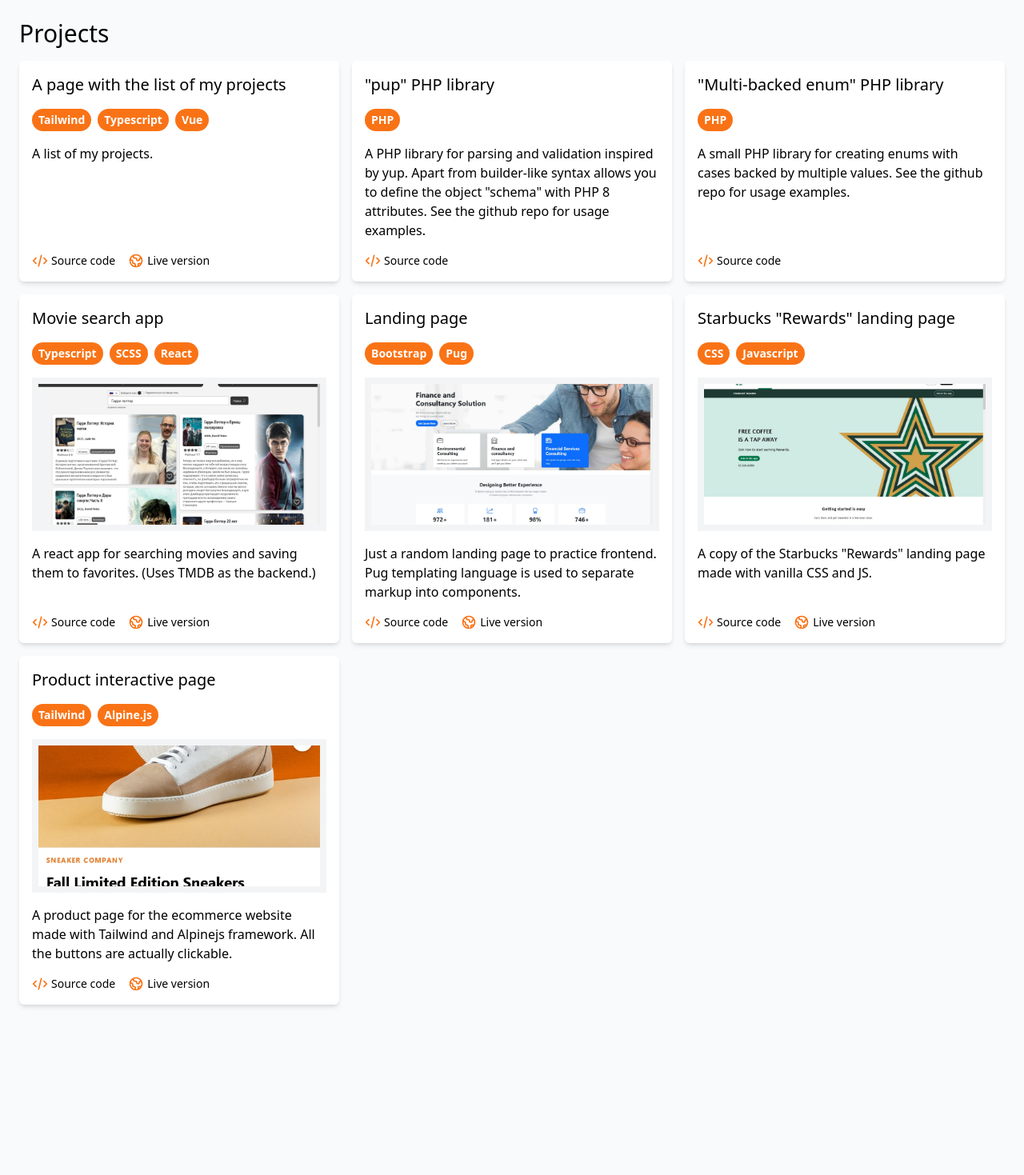
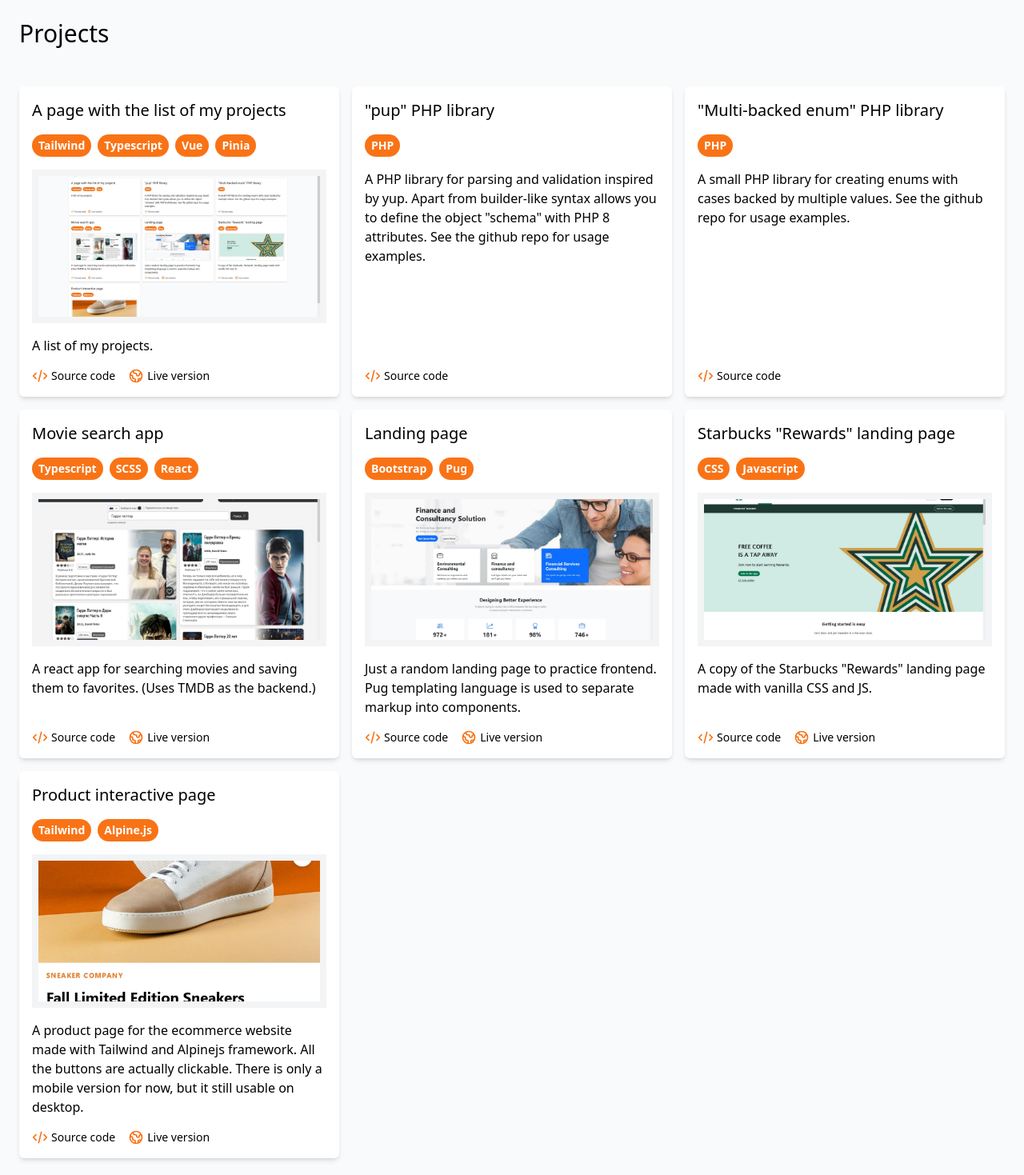
Before and after one commit to try-again-later/try-again-later.github.io, a Vue app: page / in a window 1280 px wide. Shown: the top 1469 px of the page at 80% size. Before the commit the page ends 1280 px from the top, so only its background shows below. Built offline with nearby package versions, Linux system fonts and the light colour scheme.

Commit message:
Add screenshots for the list of projects

```diff
--- a/src/App.vue
+++ b/src/App.vue
@@ -11,7 +11,7 @@ const gallery = useGalleryStore();
 <template>
   <main>
     <div class="container m-auto p-6">
-      <h1 class="text-3xl mb-4">Projects</h1>
+      <h1 class="text-3xl lg:mb-12 mb-4">Projects</h1>
       <ul class="grid grid-cols-1 gap-4 lg:grid-cols-3">
         <li v-for="project in projects" :key="project.name">
           <ProjectCard :info="project" />
--- a/src/Projects.ts
+++ b/src/Projects.ts
@@ -9,7 +9,8 @@ export type Technology =
   | 'Pug'
   | 'CSS'
   | 'Alpine.js'
-  | 'Vue';
+  | 'Vue'
+  | 'Pinia';
 
 export type ProjectInfo = {
   name: string;
@@ -26,8 +27,11 @@ const projects: ProjectInfo[] = [
     sourceCodeUrl: 'https://github.com/try-again-later/try-again-later.github.io',
     liveUrl: 'https://try-again-later.github.io',
     description: 'A list of my projects.',
-    technologies: ['Tailwind', 'Typescript', 'Vue'],
-    screenshots: [],
+    technologies: ['Tailwind', 'Typescript', 'Vue', 'Pinia'],
+    screenshots: [
+      '/screenshots/try-again-later.github.io/1.jpg',
+      '/screenshots/try-again-later.github.io/2.jpg',
+    ],
   },
   {
     name: '"pup" PHP library',
@@ -88,7 +92,7 @@ const projects: ProjectInfo[] = [
     sourceCodeUrl: 'https://github.com/try-again-later/Interactive-Product-Page',
     liveUrl: 'https://try-again-later.github.io/Interactive-Product-Page',
     description:
-      'A product page for the ecommerce website made with Tailwind and Alpinejs framework. All the buttons are actually clickable.',
+      'A product page for the ecommerce website made with Tailwind and Alpinejs framework. All the buttons are actually clickable. There is only a mobile version for now, but it still usable on desktop.',
     technologies: ['Tailwind', 'Alpine.js'],
     screenshots: [
       '/screenshots/interactive-product-page/1.jpg',
--- a/src/components/ImagesPreviewButton.vue
+++ b/src/components/ImagesPreviewButton.vue
@@ -22,7 +22,7 @@ function onClick() {
     <img
       :src="previewSrc"
       alt="Project screenshot"
-      class="h-48 w-full object-cover mb-4 border-8 border-gray-100"
+      class="h-48 w-full object-cover border-8 border-gray-100"
     />
     <div
       class="absolute inset-0 z-10 bg-black opacity-0 group-hover:opacity-75 group-focus:opacity-75 transition-opacity"
--- a/src/components/ProjectCard.vue
+++ b/src/components/ProjectCard.vue
@@ -33,6 +33,7 @@ defineProps<{
         v-if="info.screenshots.length > 0"
         :preview-src="info.screenshots[0]"
         :images-urls="info.screenshots"
+        class="mb-4"
       />
       <p>{{ info.description }}</p>
     </section>
```
Also changed, not shown: public/screenshots/try-again-later.github.io/1.jpg (added), public/screenshots/try-again-later.github.io/2.jpg (added).
